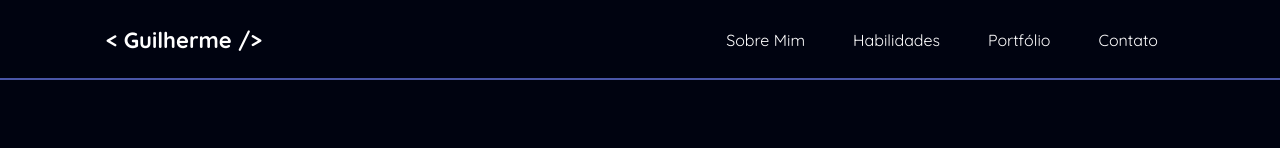
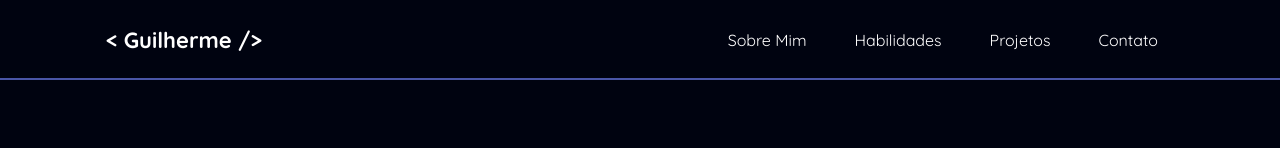
Before and after one commit to guidssantos/Portfolio-React, a React (Vite) app: page / in a window 1280 px wide. Shown: the top 148 px of the page. Built offline with nearby package versions, Linux system fonts and the light colour scheme.

Commit message:
Alteração para Projetos

```diff
--- a/src/components/Header/Header.jsx
+++ b/src/components/Header/Header.jsx
@@ -25,7 +25,7 @@ export default function Header({ toggle }){
                         <AnimBorder className='nav-link' href='#skills'> Habilidades </AnimBorder>
                     </li>
                     <li>
-                        <AnimBorder className='nav-link' href='#projects'>  Portfólio </AnimBorder>
+                        <AnimBorder className='nav-link' href='#projects'>  Projetos </AnimBorder>
                     </li>
                     <li>
                         <AnimBorder className='nav-link' href='#contact'> Contato </AnimBorder>
--- a/src/components/Sidebar/Sidebar.jsx
+++ b/src/components/Sidebar/Sidebar.jsx
@@ -16,7 +16,7 @@ const Sidebar = ({ isOpen, toggle }) => {
                     Habilidades
                 </SidebarLink>
                 <SidebarLink onClick={toggle} href='#projects'>
-                    Portfólio
+                    Projetos
                 </SidebarLink>
                 <SidebarLink onClick={toggle} href='#contact'>
                     Contato
```
